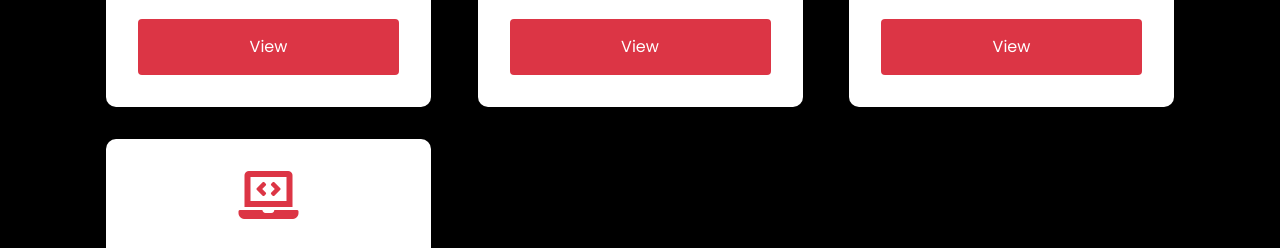
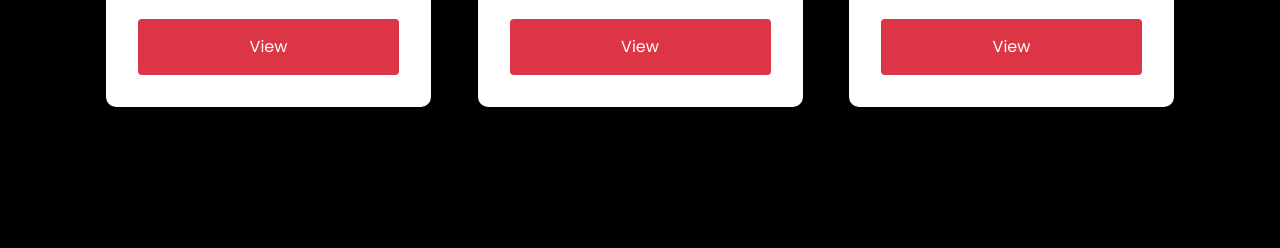
Before and after one commit to kaustabh-das/DMSNE-bootstrap-0.3, a plain HTML site: page index.html in a window 1280 px wide. Shown: the part 1261-1509 px from the top of the page. Drawn offline with nearby package versions, Linux system fonts and the light colour scheme; a script that the page names is missing.

Commit message:
Update index.html

```diff
--- a/index.html
+++ b/index.html
@@ -96,7 +96,7 @@
                 <a href="printing_service.html" class="button">View</a>
             </div>
         </div>
-        <div class="membership__wrapper">
+<!--         <div class="membership__wrapper">
           <div class="membership__card animate-card">
               <div class="membership__title">
                   <i class="fas fa-laptop-code card-icon"></i>
@@ -104,7 +104,7 @@
               </div>
               <a href="web&android.html" class="button">View</a>
           </div>
-      </div>
+      </div> -->
     </div>
 
     <!-- Email Section -->
```
